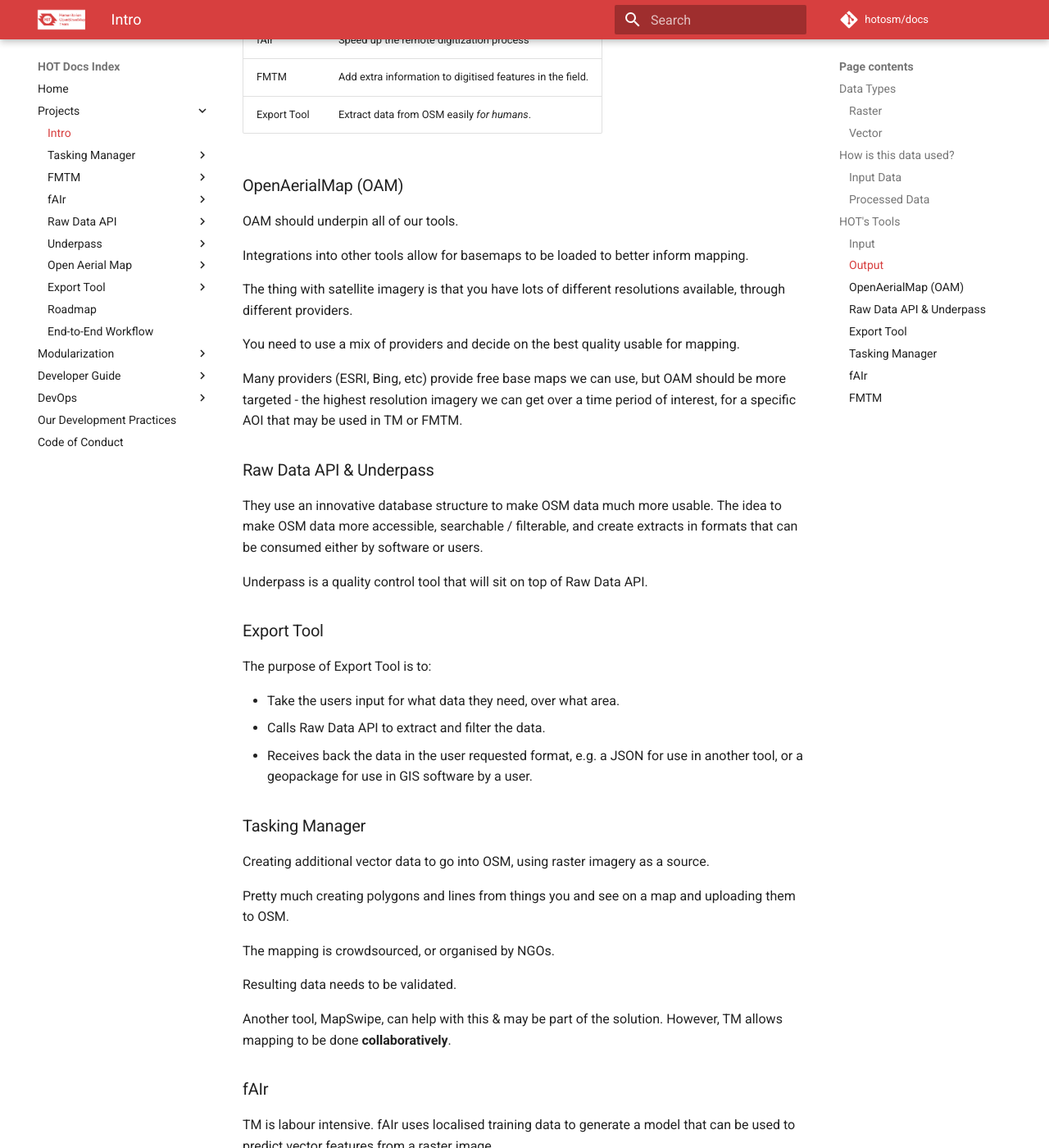
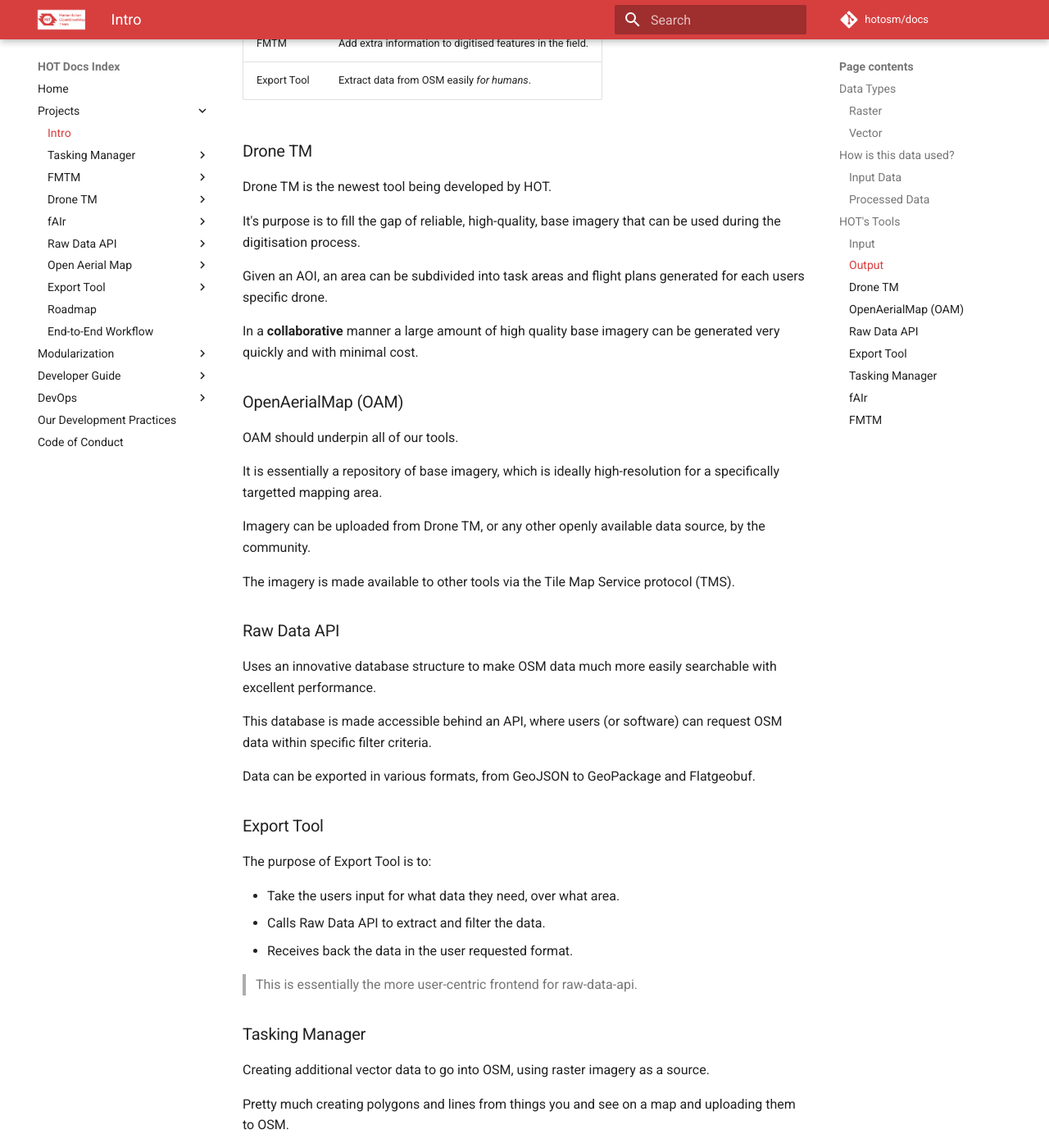
Before and after one commit to hotosm/docs, an MkDocs documentation site: the page built from docs/tools-summary.md, in a window 1280 px wide and 1400 px high, scrolled down 2363 px. Shown: the whole window at 82% size. Built offline with MkDocs 1.6.1 and Material for MkDocs 9.7.7, drawn with Linux system fonts in a browser that asks for light colours; comment, search, counter and statistics services are not loaded; some of the changed text lies outside the part shown.

Commit message:
docs: update tools summary

```diff
--- a/docs/tools-summary.md
+++ b/docs/tools-summary.md
@@ -73,15 +73,13 @@
 
 ### Input
 
-| Tool            | Description                                  |
-| --------------- | -------------------------------------------- |
-| OAM             | Get base imagery.                            |
-| Raw Data API    | Extract data from OSM easily _for software_. |
-| Underpass (OSM) | Assure data quality.                         |
+| Tool         | Description                                  |
+| ------------ | -------------------------------------------- |
+| Drone TM     | Get base imagery.                            |
+| OAM          | Stored and accessible base imagery.          |
+| Raw Data API | Extract data from OSM easily _for software_. |
 
 > Note: input may be into our own tools, or workflows of others.
->
-> Each tool is fully open to use by the public.
 
 ### Output
 
@@ -92,31 +90,41 @@
 | FMTM        | Add extra information to digitised features in the field. |
 | Export Tool | Extract data from OSM easily _for humans_.                |
 
+### Drone TM
+
+Drone TM is the newest tool being developed by HOT.
+
+It's purpose is to fill the gap of reliable, high-quality, base imagery
+that can be used during the digitisation process.
+
+Given an AOI, an area can be subdivided into task areas and flight
+plans generated for each users specific drone.
+
+In a **collaborative** manner a large amount of high quality base
+imagery can be generated very quickly and with minimal cost.
+
 ### OpenAerialMap (OAM)
 
 OAM should underpin all of our tools.
 
-Integrations into other tools allow for basemaps to be loaded to better
-inform mapping.
+It is essentially a repository of base imagery, which is ideally
+high-resolution for a specifically targetted mapping area.
 
-The thing with satellite imagery is that you have lots of different
-resolutions available, through different providers.
+Imagery can be uploaded from Drone TM, or any other openly available
+data source, by the community.
 
-You need to use a mix of providers and decide on the best quality
-usable for mapping.
+The imagery is made available to other tools via the Tile Map Service
+protocol (TMS).
 
-Many providers (ESRI, Bing, etc) provide free base maps we can use,
-but OAM should be more targeted - the highest resolution imagery we can
-get over a time period of interest, for a specific AOI that may be used
-in TM or FMTM.
+### Raw Data API
 
-### Raw Data API & Underpass
+Uses an innovative database structure to make OSM data much more easily
+searchable with excellent performance.
 
-They use an innovative database structure to make OSM data much more usable.
-The idea to make OSM data more accessible, searchable / filterable, and
-create extracts in formats that can be consumed either by software or users.
+This database is made accessible behind an API, where users (or software)
+can request OSM data within specific filter criteria.
 
-Underpass is a quality control tool that will sit on top of Raw Data API.
+Data can be exported in various formats, from GeoJSON to GeoPackage and Flatgeobuf.
 
 ### Export Tool
 
@@ -124,8 +132,9 @@
 
 - Take the users input for what data they need, over what area.
 - Calls Raw Data API to extract and filter the data.
-- Receives back the data in the user requested format, e.g. a JSON
-  for use in another tool, or a geopackage for use in GIS software by a user.
+- Receives back the data in the user requested format.
+
+> This is essentially the more user-centric frontend for raw-data-api.
 
 ### Tasking Manager
 
@@ -139,8 +148,11 @@
 
 Resulting data needs to be validated.
 
-Another tool, MapSwipe, can help with this & may be part of the solution.
-However, TM allows mapping to be done **collaboratively**.
+> Another tool, MapSwipe, also fills this niche but takes a much more minimalistic
+> approach.
+>
+> It allows users without any prior OSM or mapping experience to contribute more
+> effectively, from a mobile device or web browser.
 
 ### fAIr
 
@@ -160,7 +172,7 @@
 The FMTM mapping could also provide a feedback loop to TM, helping to
 validate that features were mapped correctly.
 
-As with TM, another tool, StreeComplete, can help with this & may be
-part of the solution.
-
-However, FMTM allows mapping to be done **collaboratively**.
+> As with TM, another tool, StreeComplete, can help with this & may be
+> part of the solution.
+>
+> However, FMTM allows mapping to be done **collaboratively**.
--- a/mkdocs.yml
+++ b/mkdocs.yml
@@ -65,6 +65,8 @@
           - User Roadmap: https://docs.fmtm.dev/user-roadmap/
           - Field Pilots:
               - Monrovia: projects/FMTM/Monrovia E2E Request.pdf
+      - Drone TM:
+          - Repo: https://github.com/hotosm/drone-tm
       - fAIr:
           - Overview: techdoc/overview/fAIrProductPitch.pdf
           - Docs: https://fair-dev.hotosm.org/
@@ -74,16 +76,12 @@
           - Docs: https://hotosm.github.io/raw-data-api/
           - Roadmap: https://github.com/orgs/hotosm/projects/29
           - Task Tracker: https://github.com/orgs/hotosm/projects/29/views/2
-      - Underpass:
-          - Docs: https://hotosm.github.io/underpass/
-          - Roadmap: https://github.com/orgs/hotosm/projects/23/views/3
-          - Task Tracker: https://github.com/orgs/hotosm/projects/23
       - Open Aerial Map:
           - Overview: techdoc/overview/OAMProductPitch.pdf
           - Browser: https://hotosm.github.io/oam-browser/
           - API: https://hotosm.github.io/oam-api/
       - Export Tool:
-          - Docs: https://hotosm.github.io/osm-export-tool/
+          - Repo: https://github.com/hotosm/osm-export-tool
           - Roadmap: https://github.com/orgs/hotosm/projects/29
           - Task Tracker: https://github.com/orgs/hotosm/projects/29/views/2
       - Roadmap: roadmap.md
```
Also changed, not shown: other parts of docs/tools-summary.md (+1 -1 lines), docs/modules/backend.md (+3 -3 lines), docs/roadmap.md (+10 -11 lines), 1 other file.
